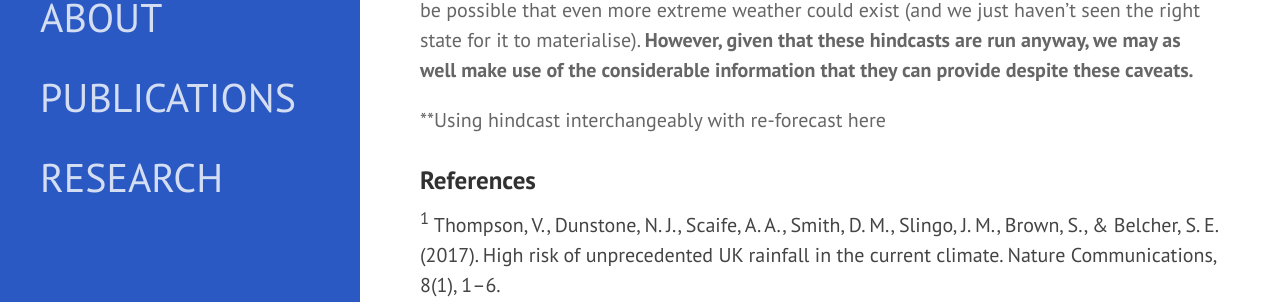
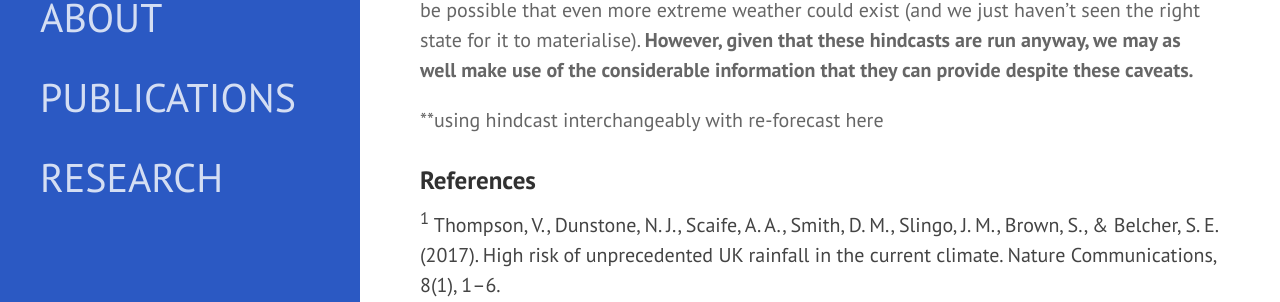
Before and after one commit to njleach/njleach.github.io, a Jekyll site: the page built from _posts/2022-08-24-The-heatwave-that-never-was.md, in a window 1280 px wide and 900 px high, scrolled down 8326 px. Shown: the part 224-526 px from the top of the window. Built offline with Jekyll 4.4.1, drawn with Linux system fonts in a browser that asks for light colours; nearby versions of some CDN libraries; some web fonts are replaced; comment, search, counter and statistics services are not loaded.

Commit message:
lowercase u

```diff
--- a/_posts/2022-08-24-The-heatwave-that-never-was.md
+++ b/_posts/2022-08-24-The-heatwave-that-never-was.md
@@ -72,7 +72,7 @@ I'll finally get to my point. <b>We have these extremely high-resolution and wel
 
 A couple of caveats that I should definitely mention - assessing the probability of such events from hindcast data is much trickier than (eg.) from large climate model ensembles. Hindcast ensemble members aren't independent, nor are hindcast ensembles as successive leads due to the existance of a predictable component of the weather. I do think it could be done with some work, but first you'd need to determine the true degrees of freedom in the ensemble. The second caveat is that the hindcast ensembles do not sample the full range of plausible weather, since they are only initialised from states that did actually happen. Hence although they might be able to give an indication of what extreme weather is plausible, it will always be possible that even more extreme weather could exist (and we just haven't seen the right state for it to materialise). <b>However, given that these hindcasts are run anyway, we may as well make use of the considerable information that they can provide despite these caveats.</b>
 
-<p id="99">**Using hindcast interchangeably with re-forecast here</p>
+<p id="99">**using hindcast interchangeably with re-forecast here</p>
 
 ### References
 <a id="1"><sup>1</sup></a>
```
